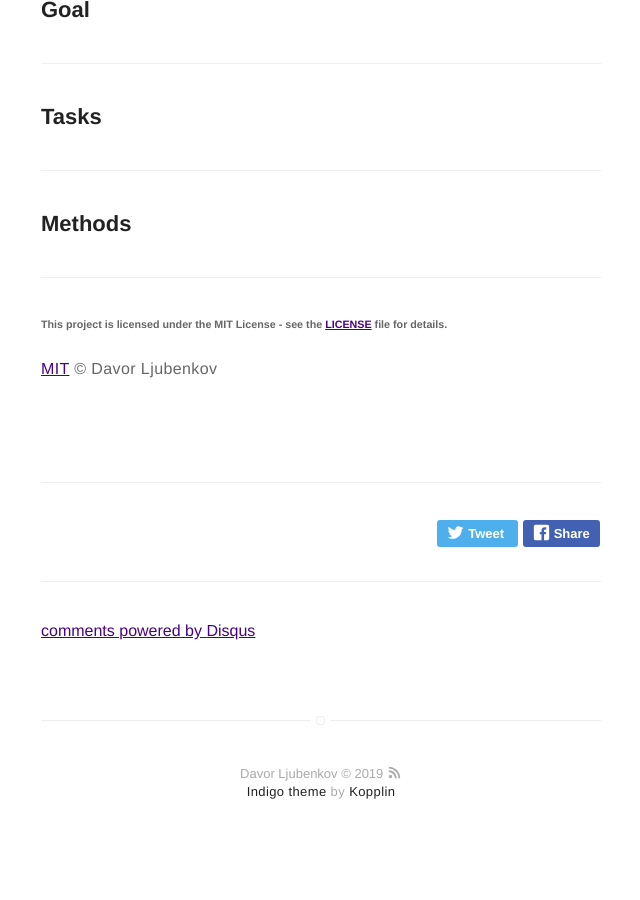
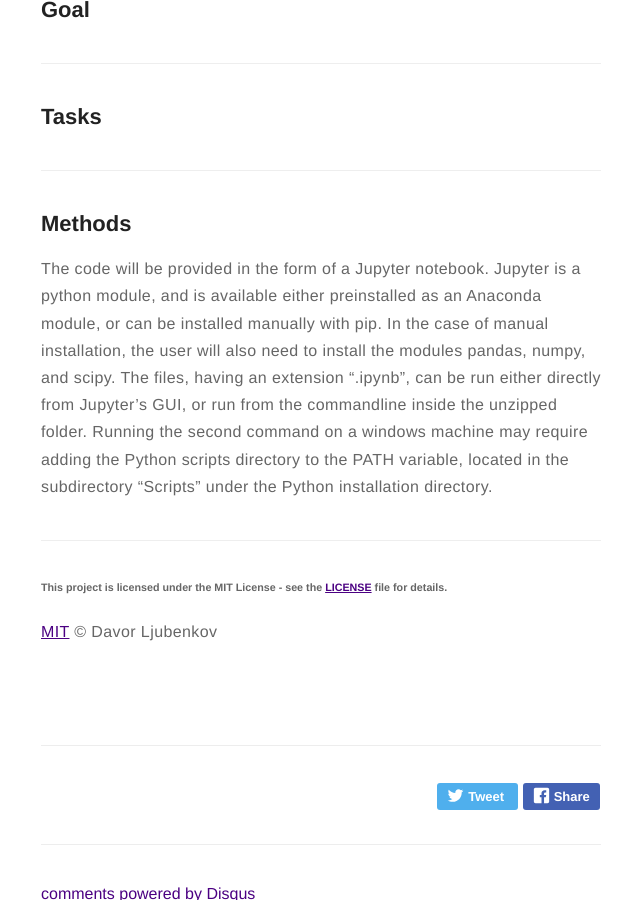
Before and after one commit to dljubenk/dljubenk.github.io, a Jekyll site: the page built from _posts/2019-02-01-project-description.markdown, in a window 1280 px wide and 900 px high, scrolled down 1550 px. Shown: the whole window, without its empty margins (319-959 px from the left). Built offline with Jekyll 4.4.1, drawn with Linux system fonts in a browser that asks for light colours; comment, search, counter and statistics services are not loaded; before the commit the page ends 2413 px from its top, so only the background shows below that.

Commit message:
Update 2019-02-01-project-description.markdown

```diff
--- a/_posts/2019-02-01-project-description.markdown
+++ b/_posts/2019-02-01-project-description.markdown
@@ -59,6 +59,8 @@ Director of the Lab is [Carlo Ratti](https://en.wikipedia.org/wiki/Carlo_Ratti),
 
 ## Methods
 
+The code will be provided in the form of a Jupyter notebook. Jupyter is a python module, and is available either preinstalled as an Anaconda module, or can be installed manually with pip. In the case of manual installation, the user will also need to install the modules pandas, numpy, and scipy. The files, having an extension ".ipynb", can be run either directly from Jupyter's GUI, or run from the commandline inside the unzipped folder. Running the second command on a windows machine may require adding the Python scripts directory to the PATH variable, located in the subdirectory "Scripts" under the Python installation directory.
+
 ---
 
 ###### This project is licensed under the MIT License - see the [LICENSE](https://opensource.org/licenses/MIT) file for details.
```
